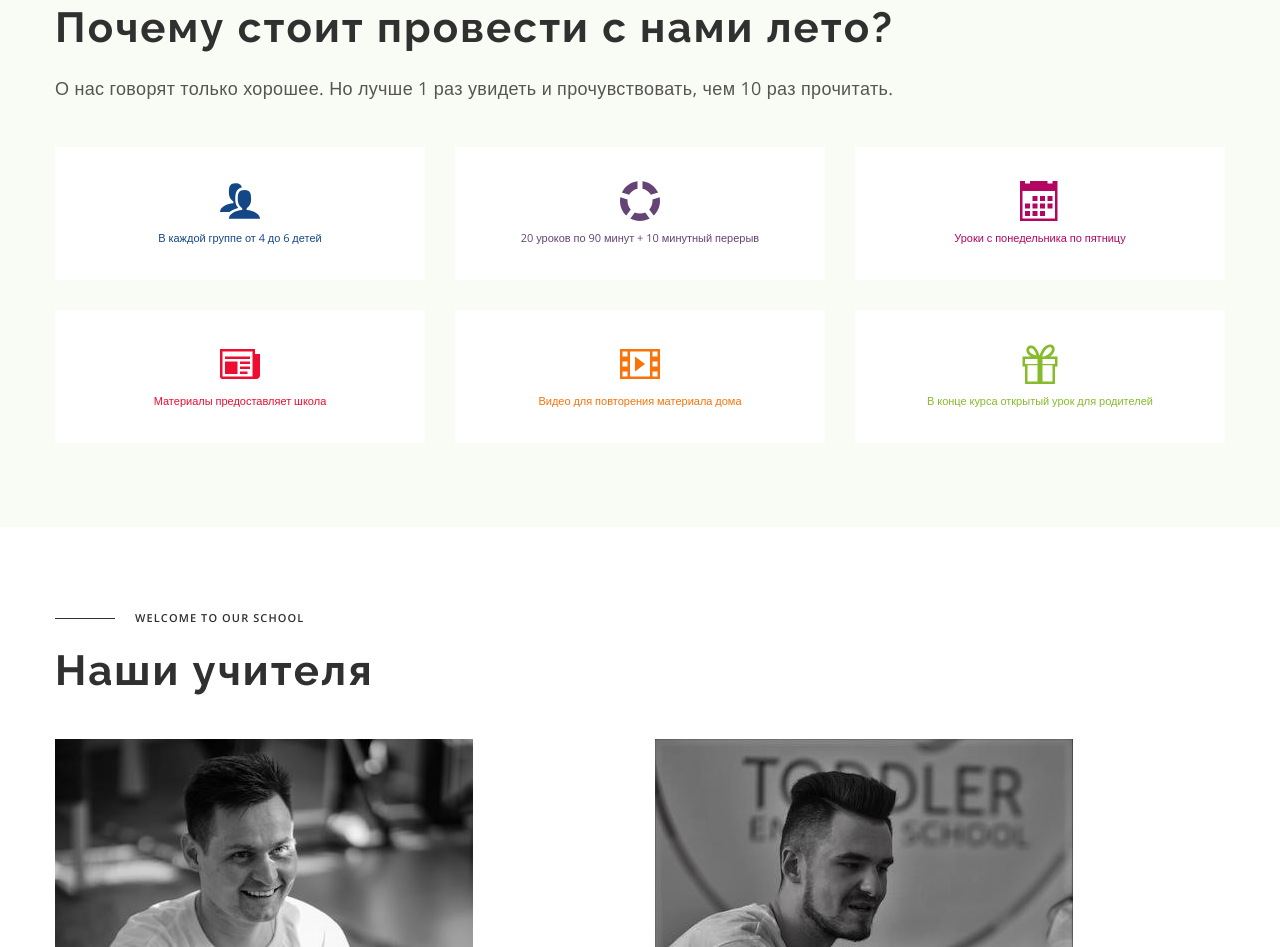
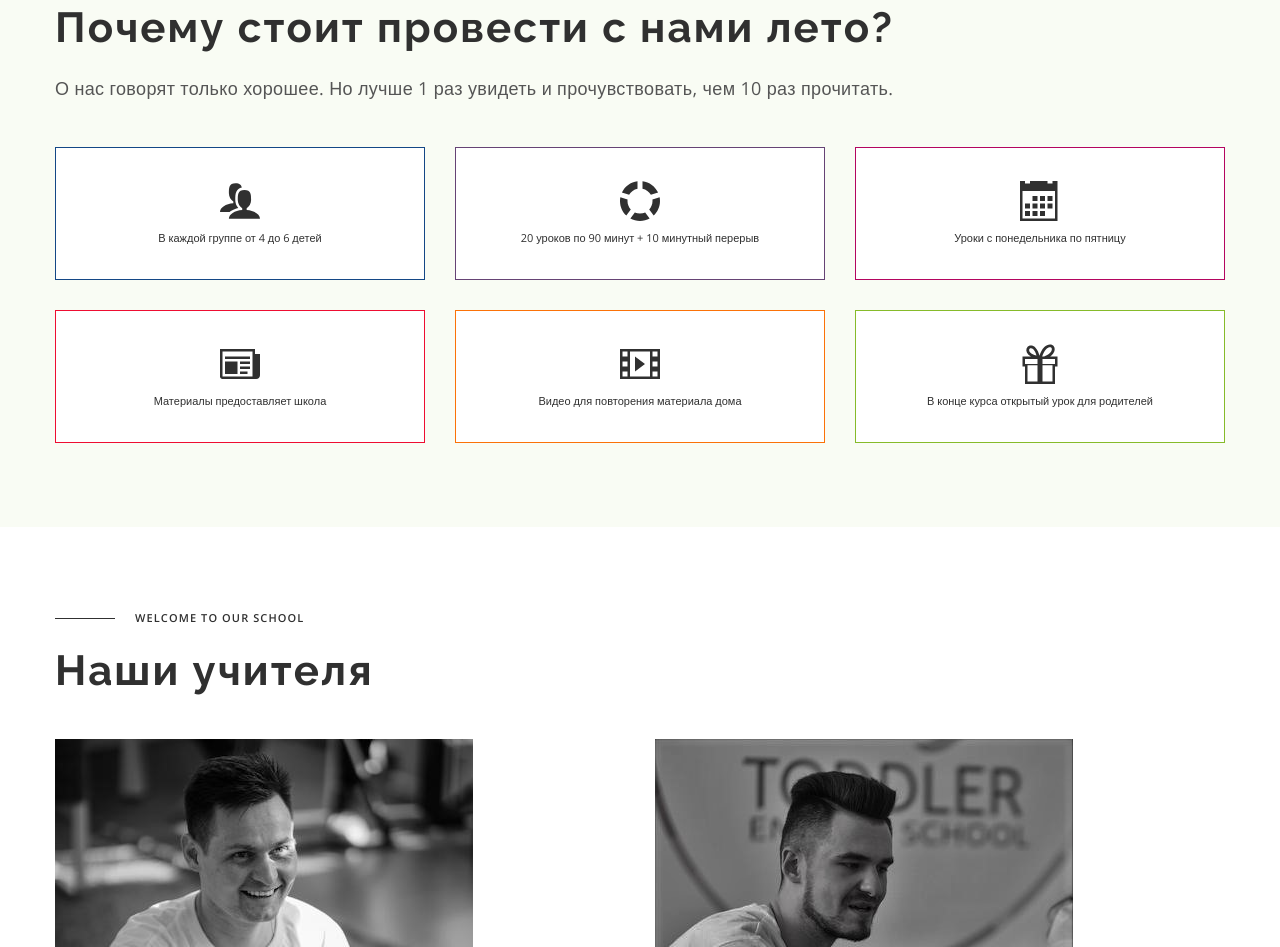
Before and after one commit to Masha-Shytykova/toddler-intensive, a plain HTML site: page index.html in a window 1280 px wide. Shown: the part 1352-2299 px from the top of the page. Drawn offline with nearby package versions, Linux system fonts and the light colour scheme.

Commit message:
другой вариант инфо о курсе

```diff
--- a/sass/layout/_advantages.scss
+++ b/sass/layout/_advantages.scss
@@ -32,6 +32,7 @@
   background: #ffffff;
   text-align: center;
   @include font(11px, 15px, 0em, 400);
+  border: 1px solid;
 
   @media screen and (min-width: 768px) {
     flex-basis: calc(100% / 3 - 30px);
@@ -42,32 +43,54 @@
   width: 40px;
   height: 40px;
   margin-bottom: 10px;
-  fill: var(--accent-color);
+  fill: var(--title-text-color);
 }
 
 .advantages__item--first {
-  color: rgba(20, 71, 134, 1);
-  fill: rgba(20, 71, 134, 1);
+  border-color: rgba(20, 71, 134, 1);
 }
+
 .advantages__item--second {
-  color: rgba(102, 67, 117, 1);
-  fill: rgba(102, 67, 117, 1);
+  border-color: rgba(102, 67, 117, 1);
 }
 .advantages__item--third {
-  color: rgba(180, 5, 96, 1);
-  fill: rgba(180, 5, 96, 1);
+  border-color: rgba(180, 5, 96, 1);
 }
 .advantages__item--fourth {
-  color: rgba(238, 13, 49, 1);
-  fill: rgba(238, 13, 49, 1);
+  border-color: rgba(238, 13, 49, 1);
 }
 
 .advantages__item--fifth {
-  color: rgba(251, 114, 8, 1);
-  fill: rgba(251, 114, 8, 1);
+  border-color: rgba(251, 114, 8, 1);
 }
 
 .advantages__item--sixth {
-  color: rgba(134, 187, 42, 1);
-  fill: rgba(134, 187, 42, 1);
+  border-color: rgba(134, 187, 42, 1);
 }
+
+// .advantages__item--first {
+//   color: rgba(20, 71, 134, 1);
+//   fill: rgba(20, 71, 134, 1);
+// }
+// .advantages__item--second {
+//   color: rgba(102, 67, 117, 1);
+//   fill: rgba(102, 67, 117, 1);
+// }
+// .advantages__item--third {
+//   color: rgba(180, 5, 96, 1);
+//   fill: rgba(180, 5, 96, 1);
+// }
+// .advantages__item--fourth {
+//   color: rgba(238, 13, 49, 1);
+//   fill: rgba(238, 13, 49, 1);
+// }
+
+// .advantages__item--fifth {
+//   color: rgba(251, 114, 8, 1);
+//   fill: rgba(251, 114, 8, 1);
+// }
+
+// .advantages__item--sixth {
+//   color: rgba(134, 187, 42, 1);
+//   fill: rgba(134, 187, 42, 1);
+// }
```
Also changed, not shown: css/main.css, css/main.min.css, 2 other files.
